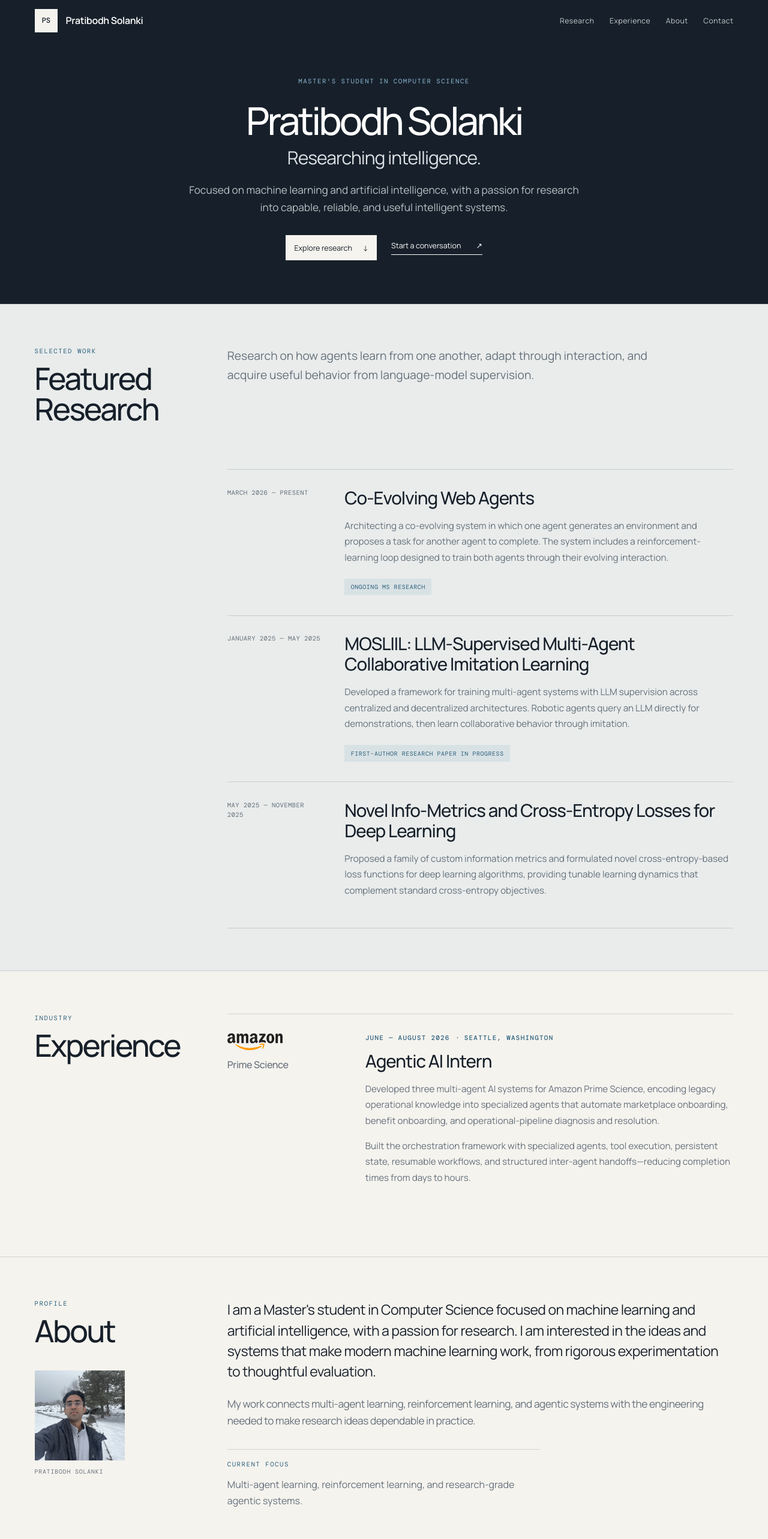
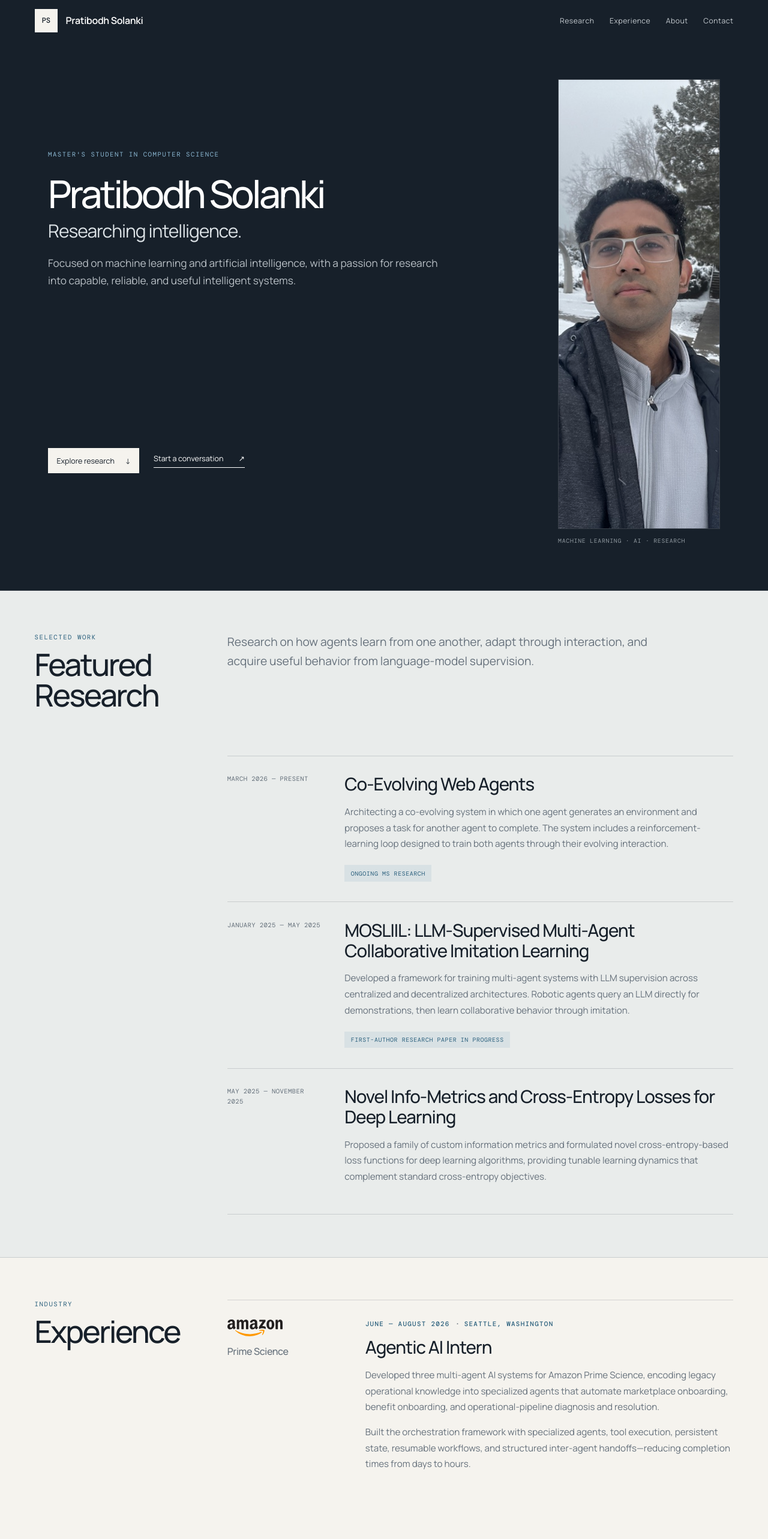
Before and after one commit to programmerPrati/programmerPrati.github.io, a React (Vite) app: page / in a window 1280 px wide. Shown: the top 2566 px of the page at 60% size. Built offline with nearby package versions, Linux system fonts and the light colour scheme; a web font is replaced by a local one.

Commit message:
Bring profile portrait into hero

```diff
--- a/src/App.tsx
+++ b/src/App.tsx
@@ -174,10 +174,21 @@ function App() {
       <main id="main-content">
         <section className="hero" id="top">
           <div className="hero-content reveal is-visible">
-            <p className="eyebrow">{profile.role}</p>
-            <h1>{profile.name}</h1>
-            <p className="hero-tagline">Researching intelligence.</p>
-            <p className="hero-intro">{profile.introduction}</p>
+            <div className="hero-copy">
+              <p className="eyebrow">{profile.role}</p>
+              <h1>{profile.name}</h1>
+              <p className="hero-tagline">Researching intelligence.</p>
+              <p className="hero-intro">{profile.introduction}</p>
+            </div>
+            <figure className="hero-portrait">
+              <img
+                src="/images/pratibodh-solanki.jpg"
+                alt="Pratibodh Solanki outdoors in winter"
+                width="1000"
+                height="750"
+              />
+              <figcaption>Machine Learning · AI · Research</figcaption>
+            </figure>
             <div className="hero-actions">
               <a className="button primary" href="#research">
                 Explore research <span aria-hidden="true">↓</span>
@@ -249,15 +260,6 @@ function App() {
         <section className="section about" id="about">
           <div className="section-rail about-rail">
             <SectionHeading eyebrow="Profile" title="About" />
-            <figure className="portrait reveal">
-              <img
-                src="/images/pratibodh-solanki.jpg"
-                alt="Pratibodh Solanki outdoors in winter"
-                width="1000"
-                height="750"
-              />
-              <figcaption>Pratibodh Solanki</figcaption>
-            </figure>
           </div>
           <div className="about-copy reveal">
             {portfolio.about.map((paragraph) => (
--- a/src/styles.css
+++ b/src/styles.css
@@ -214,8 +214,8 @@ h3 {
 }
 
 .hero {
-  min-height: 500px;
-  padding: 6.25rem 4.5vw 3.5rem;
+  min-height: 520px;
+  padding: 6.5rem 4.5vw 3.75rem;
   display: grid;
   place-items: center;
   background: var(--ink);
@@ -225,11 +225,21 @@ h3 {
 }
 
 .hero-content {
+  width: min(100%, 1120px);
   padding: 1.75rem 0 1rem;
-  display: flex;
-  flex-direction: column;
+  display: grid;
+  grid-template-columns: minmax(0, 1fr) minmax(220px, 270px);
+  grid-template-areas:
+    'copy portrait'
+    'actions portrait';
+  column-gap: clamp(3rem, 7vw, 7rem);
+  row-gap: 1.75rem;
   align-items: center;
-  text-align: center;
+}
+
+.hero-copy {
+  grid-area: copy;
+  max-width: 720px;
 }
 
 .hero .eyebrow {
@@ -270,18 +280,45 @@ h3 {
 
 .hero-intro {
   max-width: 660px;
-  margin: 0 0 2rem;
+  margin: 0;
   color: #b9c0c6;
   font-size: clamp(1rem, 1.35vw, 1.25rem);
   line-height: 1.65;
 }
 
 .hero-actions {
+  grid-area: actions;
   display: flex;
   flex-wrap: wrap;
   align-items: center;
-  justify-content: center;
+  justify-content: flex-start;
   gap: 1.5rem;
+}
+
+.hero-portrait {
+  grid-area: portrait;
+  width: 100%;
+  max-width: 270px;
+  margin: 0;
+  justify-self: end;
+}
+
+.hero-portrait img {
+  width: 100%;
+  aspect-ratio: 1;
+  display: block;
+  object-fit: cover;
+  object-position: 43% 46%;
+  border: 1px solid rgba(255, 255, 255, 0.14);
+  filter: saturate(0.82) contrast(1.03);
+}
+
+.hero-portrait figcaption {
+  margin-top: 0.8rem;
+  color: #8f989f;
+  font: 300 0.61rem var(--mono);
+  letter-spacing: 0.08em;
+  text-transform: uppercase;
 }
 
 .hero .button.primary {
@@ -393,29 +430,6 @@ h3 {
 
 .about-note .eyebrow {
   margin-bottom: 0.8rem;
-}
-
-.portrait {
-  width: 150px;
-  margin: 2.5rem 0 0;
-}
-
-.portrait img {
-  width: 100%;
-  height: 150px;
-  aspect-ratio: 1;
-  display: block;
-  object-fit: cover;
-  object-position: 43% 46%;
-  filter: saturate(0.82) contrast(1.03);
-}
-
-.portrait figcaption {
-  margin-top: 0.75rem;
-  color: var(--muted);
-  font: 300 0.62rem var(--mono);
-  letter-spacing: 0.08em;
-  text-transform: uppercase;
 }
 
 .research {
@@ -759,7 +773,23 @@ footer a {
   }
 
   .hero-content {
+    width: min(100%, 680px);
     padding: 1.75rem 0 1rem;
+    grid-template-columns: 1fr;
+    grid-template-areas:
+      'copy'
+      'portrait'
+      'actions';
+    gap: 1.75rem;
+  }
+
+  .hero-portrait {
+    width: 148px;
+    justify-self: start;
+  }
+
+  .hero-actions {
+    justify-content: flex-start;
   }
 
   .hero h1 {
@@ -774,15 +804,6 @@ footer a {
 
   .about {
     grid-template-areas: 'rail' 'copy' 'note';
-  }
-
-  .portrait {
-    width: 132px;
-    margin: 2.25rem 0 0 3.25rem;
-  }
-
-  .portrait img {
-    height: 132px;
   }
 
   .about-note {
@@ -818,8 +839,12 @@ footer a {
 
 @media (max-width: 620px) {
   .hero {
-    min-height: 490px;
+    min-height: 0;
     padding-top: 5.75rem;
+  }
+
+  .hero-portrait {
+    width: 132px;
   }
 
   .hero-actions {
```
